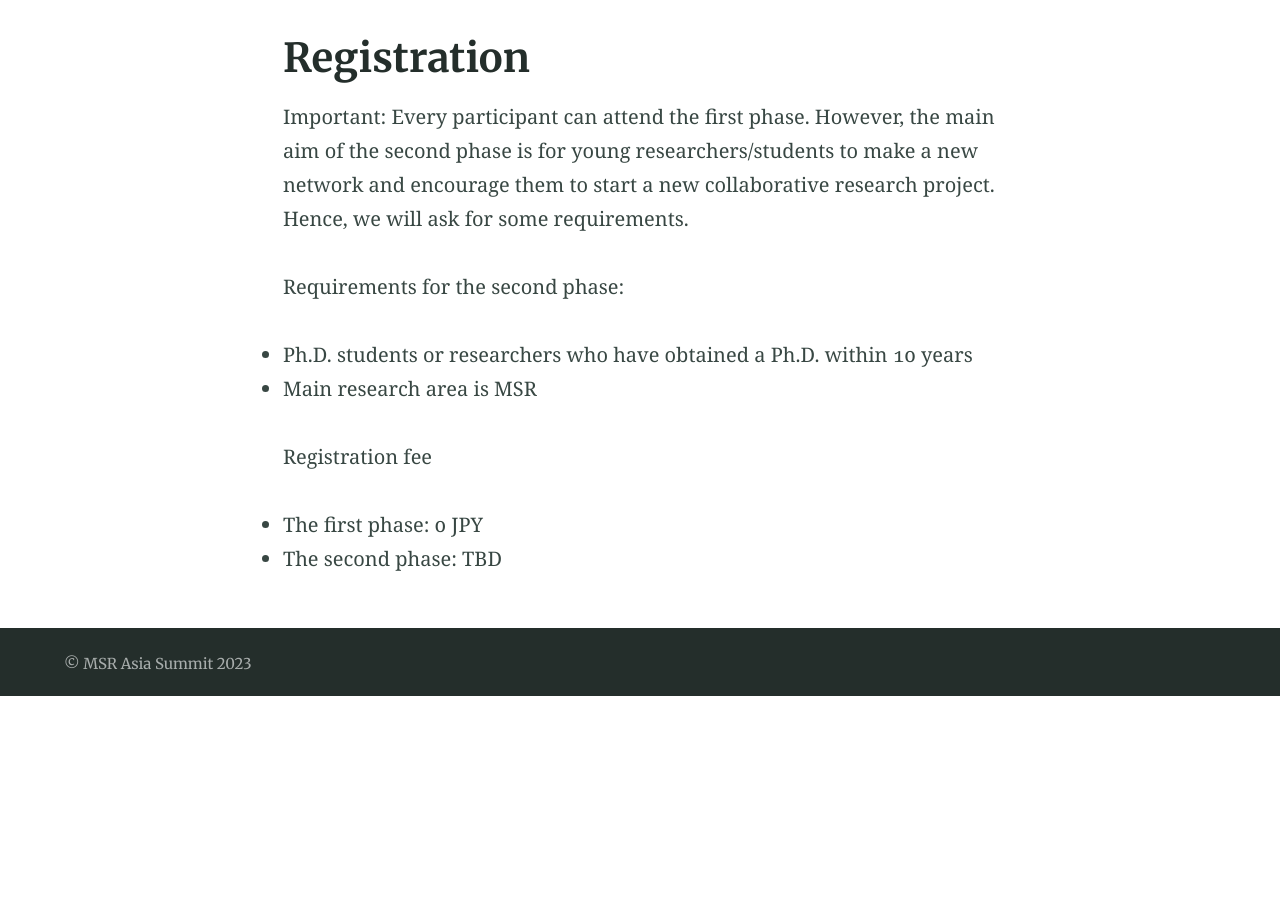
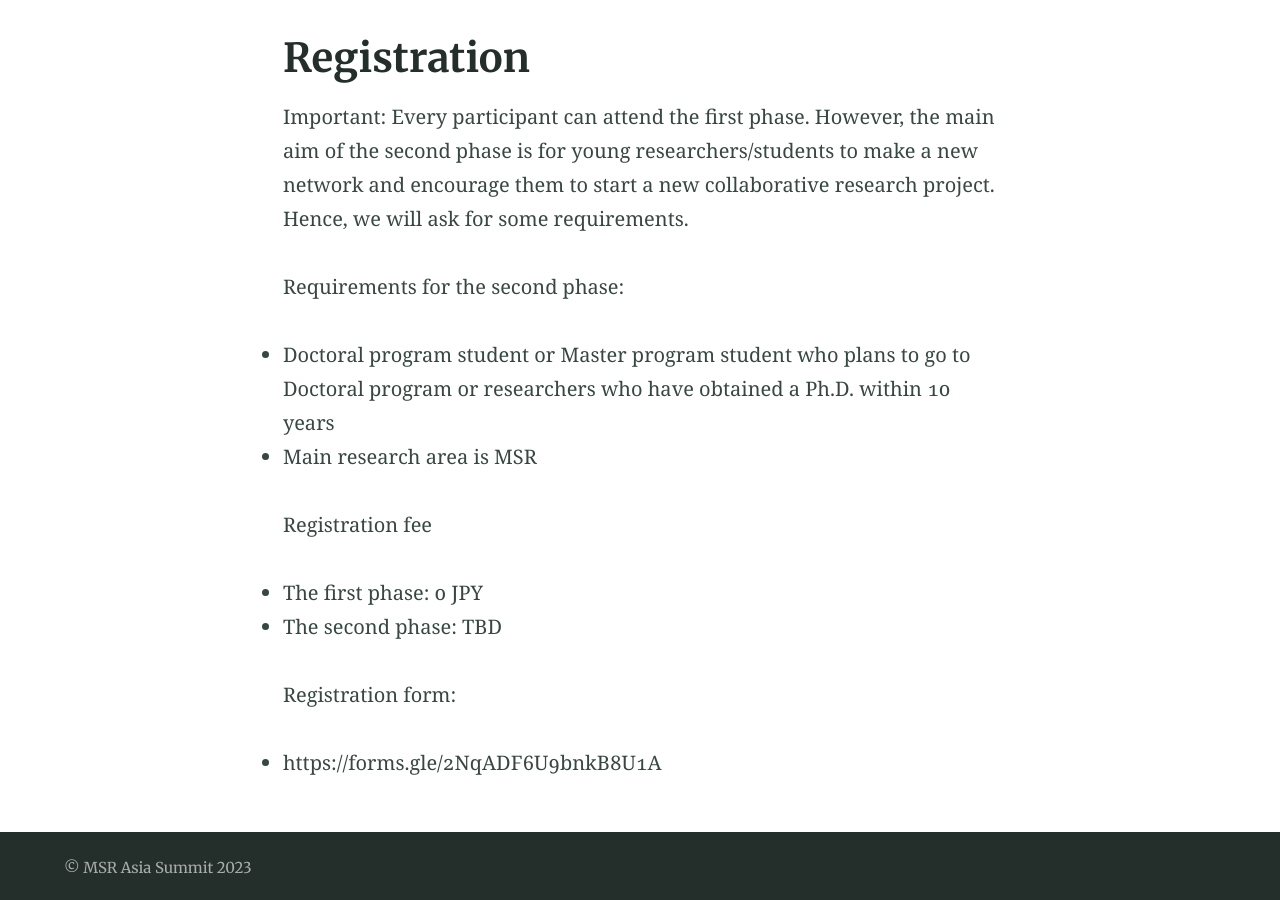
Before and after one commit to msr-asia-summit/msr-asia-summit.github.io, a Jekyll site: the page built from registration.md, in a window 1280 px wide and 900 px high, scrolled down 709 px. Built offline with Jekyll 4.4.1, drawn with Linux system fonts in a browser that asks for light colours; before the commit the page ends 1405 px from its top, so only the background shows below that.

Commit message:
update registration

```diff
--- a/registration.md
+++ b/registration.md
@@ -10,10 +10,14 @@ excerpt: "A demo of Markdown and HTML includes"
 Important: Every participant can attend the first phase. However, the main aim of the second phase is for young researchers/students to make a new network and encourage them to start a new collaborative research project. Hence, we will ask for some requirements.
 
 Requirements for the second phase:
-- Ph.D. students or researchers who have obtained a Ph.D. within 10 years
+- Doctoral program student or Master program student who plans to go to Doctoral program or researchers who have obtained a Ph.D. within 10 years
 - Main research area is MSR
 
 
 Registration fee
 - The first phase: 0 JPY
 - The second phase: TBD
+
+
+Registration form:
+- https://forms.gle/2NqADF6U9bnkB8U1A
```
